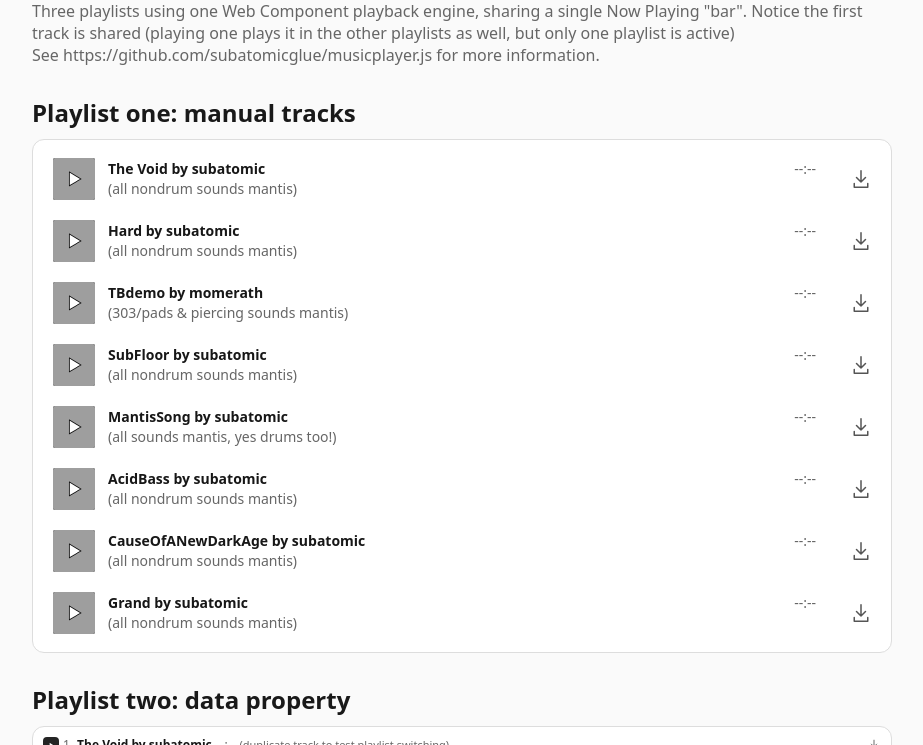
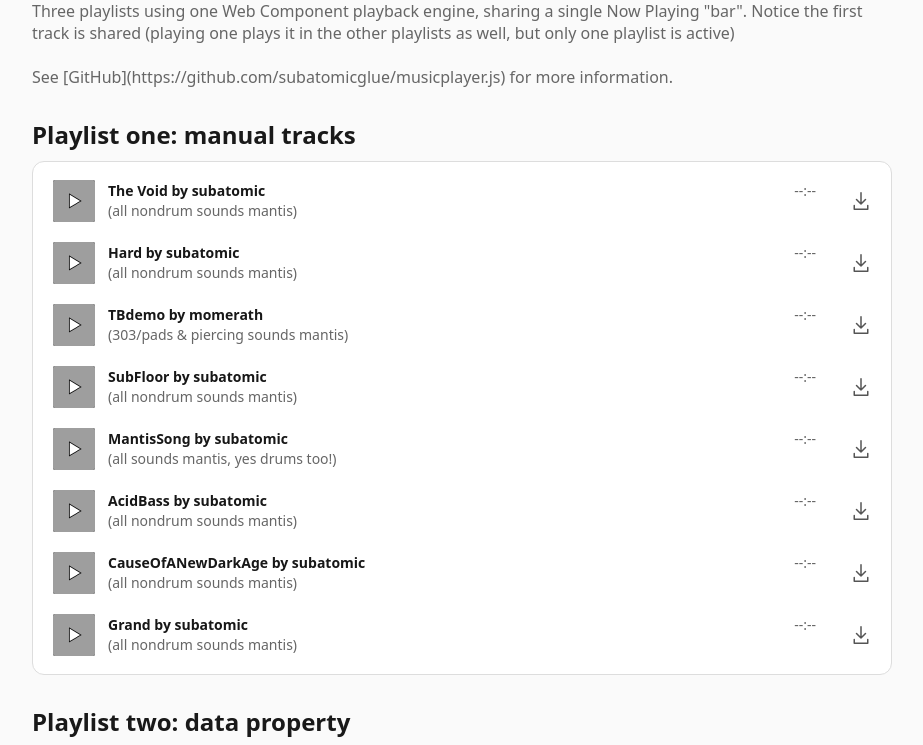
Before and after one commit to subatomicglue/musicplayer.js, a website: page index.html in a window 1280 px wide. Shown: the part 87-832 px from the top of the page, without its empty margins (178-1101 px from the left). Drawn offline with Linux system fonts and the light colour scheme.

Commit message:
github link

```diff
--- a/index.html
+++ b/index.html
@@ -54,7 +54,8 @@
       <p>Three playlists using one Web Component playback engine, sharing a single Now Playing "bar".
         Notice the first track is shared (playing one plays it in the other playlists as well, but only one playlist is active)
         <br>
-        See https://github.com/subatomicglue/musicplayer.js for more information.
+        <BR>
+        See [GitHub](https://github.com/subatomicglue/musicplayer.js) for more information.
       </p>
 
       <h2>Playlist one: manual tracks</h2>
```
